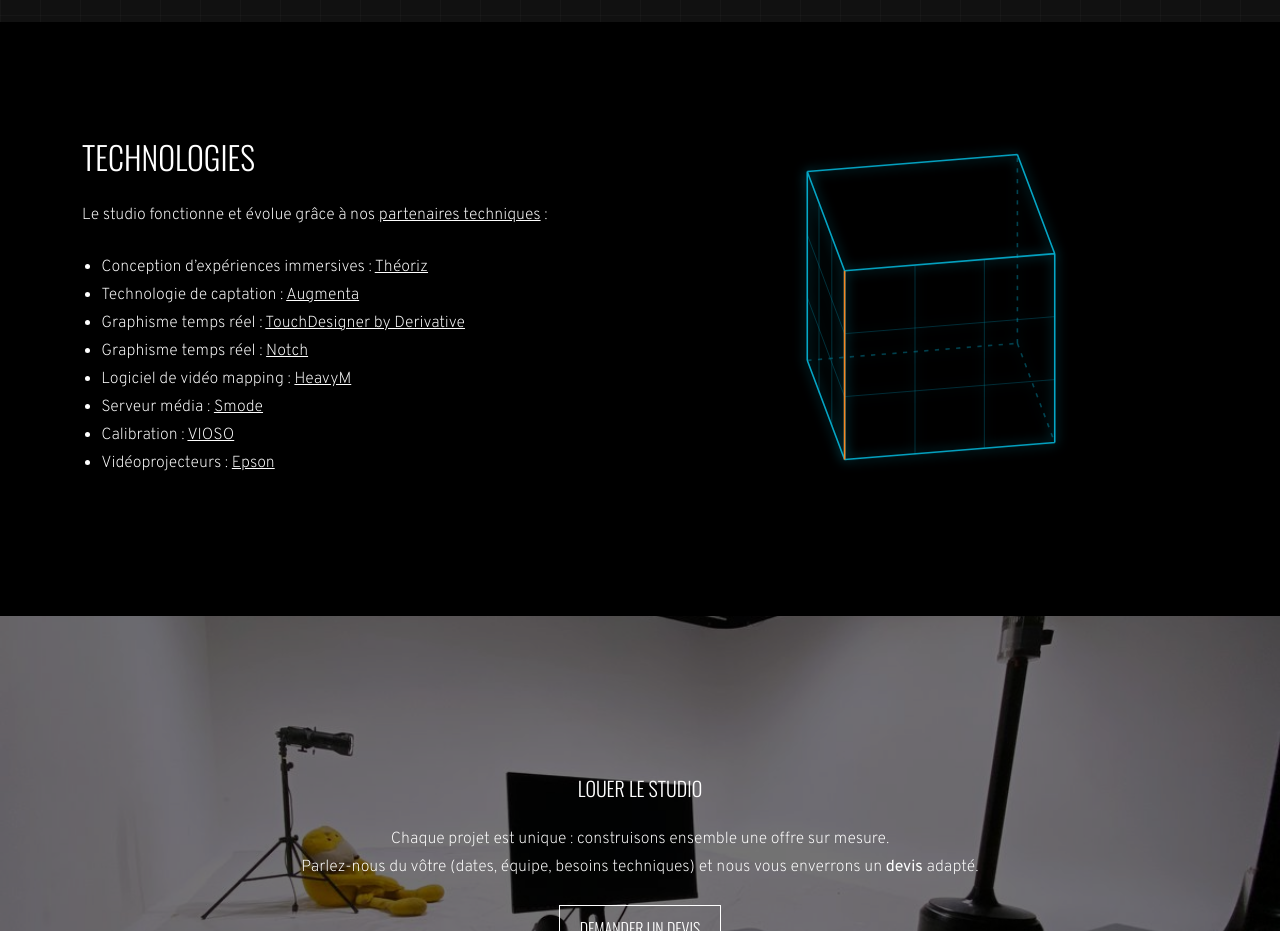
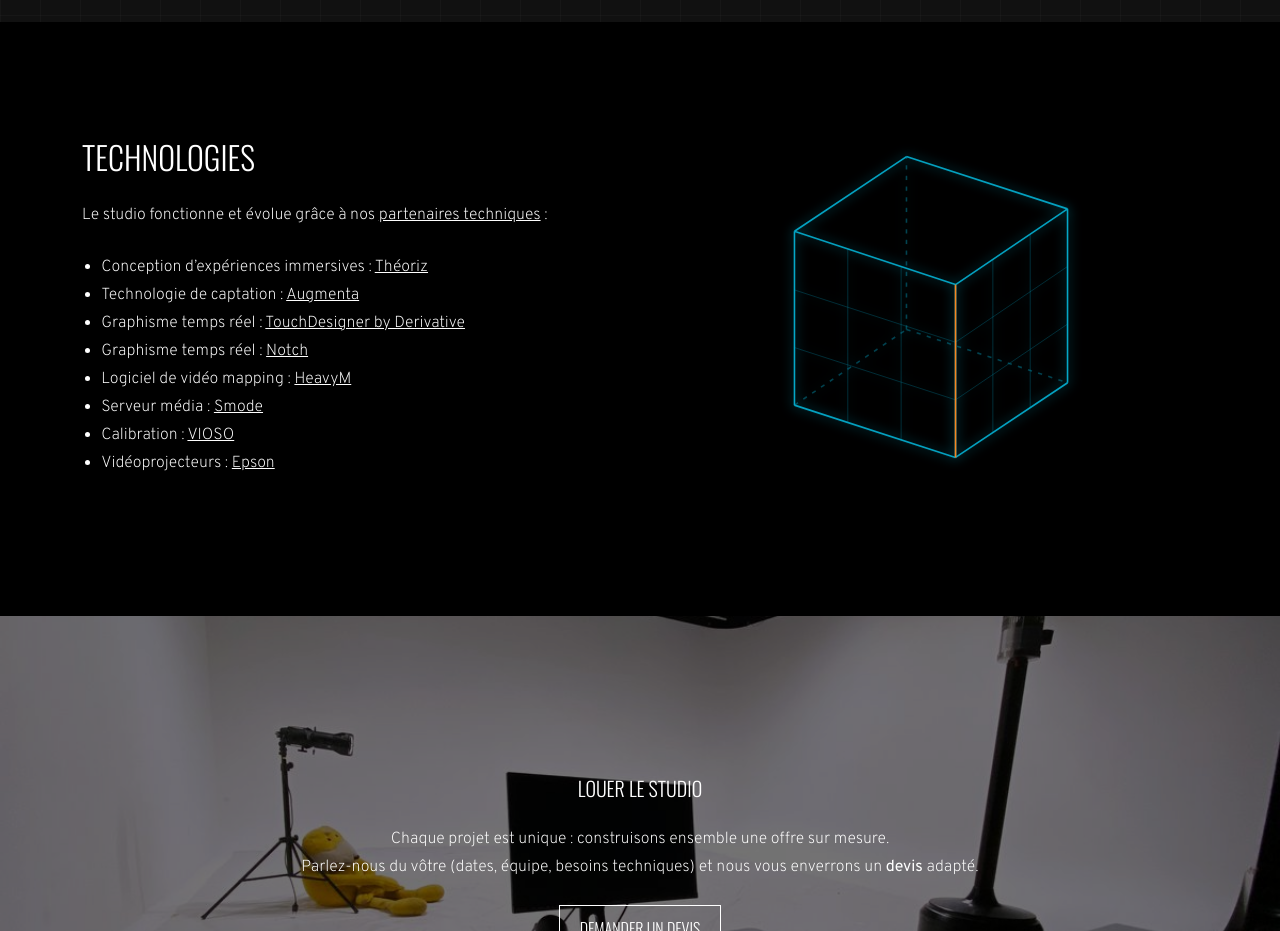
Before and after one commit to andrixdev/lablab-website, a plain HTML site: page fr/studio.html in a window 1280 px wide. Shown: the part 1740-2671 px from the top of the page. Drawn offline with Linux system fonts and the light colour scheme.

Commit message:
Cube at 55°, ANDRIX® spacing, coherence pass on task log and docs
Co-Authored-By: Claude Opus 5.5 <noreply@anthropic.com>

```diff
--- a/fr/studio.html
+++ b/fr/studio.html
@@ -105,10 +105,10 @@
           <!-- TODO: full equipment list, to be provided by Alex. -->
           </div>
           <svg class="cube" viewBox="0 0 300 330" aria-hidden="true">
-            <path class="hidden-edge" d="M34 215L231 199M231 199L266 292M231 199L231 22"/>
-            <path class="grid-line" d="M34 156L69 249M45 246L45 69M34 97L69 190M57 277L57 100M69 249L266 233M135 303L135 126M69 190L266 174M200 297L200 120"/>
-            <path d="M34 215L69 308M34 215L34 38M69 308L69 131M69 308L266 292M34 38L69 131M34 38L231 22M69 131L266 115M266 292L266 115M231 22L266 115"/>
-            <path class="warm" d="M69 131L69 308"/>
+            <path class="hidden-edge" d="M22 257L127 186M127 186L278 236M127 186L127 24"/>
+            <path class="grid-line" d="M22 203L173 252M72 273L72 111M22 149L173 198M122 290L122 127M173 252L278 181M208 283L208 120M173 198L278 127M243 259L243 97"/>
+            <path d="M22 257L173 306M22 257L22 94M173 306L173 144M173 306L278 236M22 94L173 144M22 94L127 24M173 144L278 73M278 236L278 73M127 24L278 73"/>
+            <path class="warm" d="M173 144L173 306"/>
           </svg>
         </div>
       </section>
```
Also changed, not shown: studio.html (+4 -4 lines), TASKLOG.txt, 4 other files.
